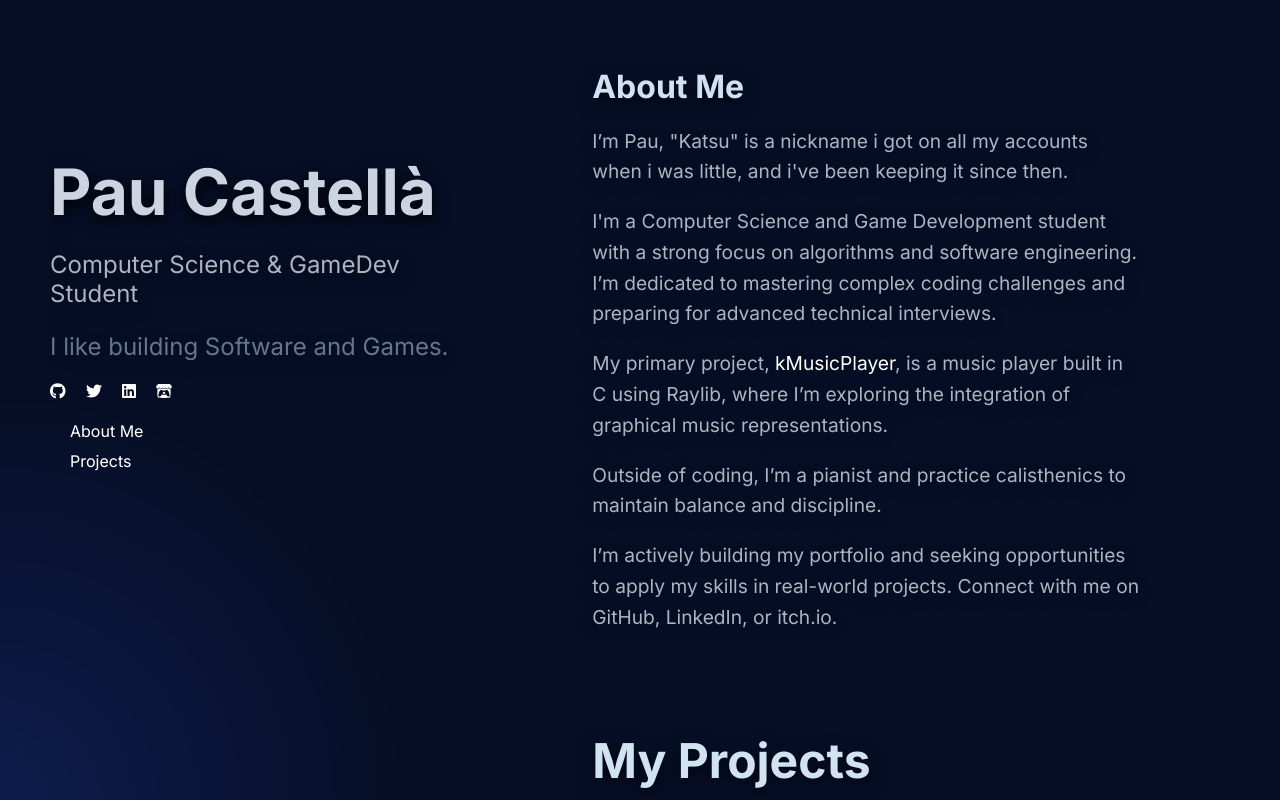
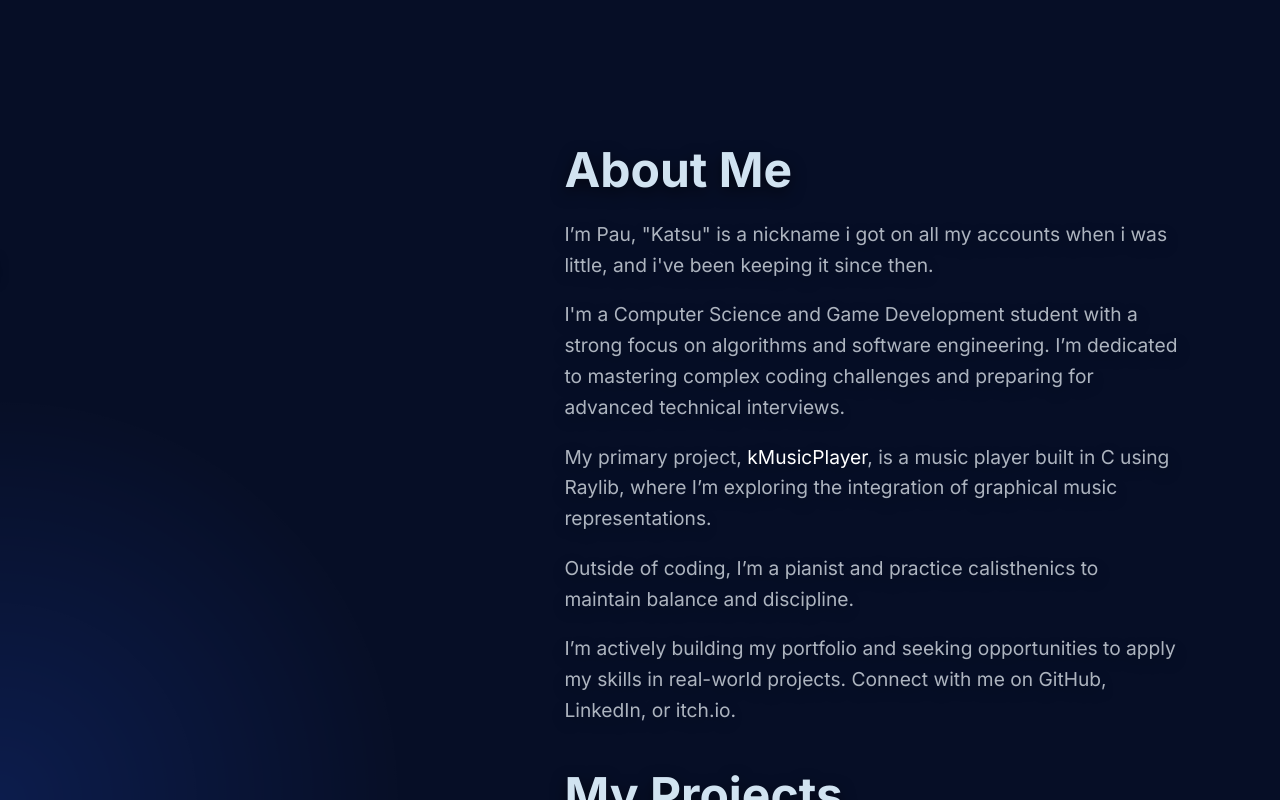
Before and after one commit to notkatsuu/notkatsuu.github.io, a React (Create React App) app in the folder portfolio/: page / in a window 1280 px wide. Built offline with nearby package versions, Linux system fonts and the light colour scheme.

Commit message:
Padding Content Solved

```diff
--- a/portfolio/src/App.css
+++ b/portfolio/src/App.css
@@ -2,7 +2,6 @@
 
     scroll-behavior: smooth !important;
 }
-
 
 
 body {
@@ -38,30 +37,68 @@ body {
     pointer-events: none;
     transform: translate(-50%, -50%);
     mix-blend-mode: overlay;
+    z-index: 101;
+}
+
+.sidebar-container {
+    position: sticky;
+    width: 80%; /* Adjusted width for the sidebar */
+    height: 100vh;
+    display: flex;
+    flex-direction: column;
+    overflow-y: hidden;
+
+}
+
+@keyframes slide-in {
+    0% {
+        left: -500px; /* Move the sidebar to the left edge of its parent container */
+    }
+    100% {
+        left: 0; /* Move the sidebar to its original position */
+    }
 }
 
 .sidebar {
-    position: sticky;
+    position: absolute;
     top: 0;
+    left: 0;
     display: flex;
     flex-direction: column;
-    width: 80%; /* Adjusted width for the sidebar */
-    height: 100vh;
+    height: 100%;
     margin-left: 50px;
+    max-height: 100vh;
+    width: 500px;
     padding-top: 100px;
-    overflow-y: auto; /* Make the sidebar itself scrollable */
+    overflow: hidden; /* Add this line */
+    animation: slide-in 1s forwards;
 }
 
 .content {
+    position: relative; /* Make sure the .content is relative so it can be moved */
+    animation: slide-up 1s forwards; /* Apply the animation */
     overflow-y: auto;
     width: 100%;
     height: 100vh;
-
     padding-right: 100px;
+    padding-top: 100px;
 }
 
-@media screen and (max-width: 1000px) {
+@keyframes slide-up {
+    0% {
+        bottom: -500px; /* Move the .content down */
+    }
+    100% {
+        bottom: 0; /* Move the .content to its original position */
+    }
+}
+
+@media screen and (max-width: 1184px) {
     .sidebar {
+        display: none;
+    }
+
+    .sidebar-container {
         display: none;
     }
 
@@ -69,6 +106,7 @@ body {
         font-size: 0.5em;
         padding: 5px;
     }
+
     .filter-bubble {
         background-color: #ff4c60;
         color: #ffffff;
@@ -77,9 +115,20 @@ body {
         cursor: pointer;
     }
 
+
+    .sticky-title {
+        position: sticky;
+        top: 0;
+        z-index: 100; /* Ensure the title is above other content */
+        background-color: #060e26; /* Same as body background color */
+        padding: 10px;
+        width: 100%;
+    }
+
     .content {
-        padding-left: 60px;
-        padding-right: 60px;
+        padding-left: 120px;
+        padding-right: 120px;
+        padding-top: 0;
     }
 
     .project-list {
--- a/portfolio/src/App.js
+++ b/portfolio/src/App.js
@@ -8,26 +8,28 @@ import AboutMe from "./components/AboutMe";
 
 import { Helmet } from 'react-helmet';
 
+function App() {
 
 
-
-function App() {
     return (
         <div className="App">
             <Helmet>
                 <title>Pau Castellà - Portfolio</title>
                 <link rel="icon" href="/images/favicon-16x16.png" />
             </Helmet>
-            <div className="sidebar">
-                <Hero />
-                <NavBar />
+            <div className="sidebar-container">
+                <div className="sidebar">
+                    <Hero/>
+                    <NavBar/>
+                </div>
             </div>
             <div className="content">
                 <section id="about">
+                    <h2 className="sticky-title">About Me</h2>
                     <AboutMe/>
                 </section>
                 <section id="projects">
-                    <h2>My Projects</h2>
+                    <h2 className="sticky-title">My Projects</h2>
                     <ProjectList/>
                 </section>
                 {/* Add more content here */}
--- a/portfolio/src/components/AboutMe.css
+++ b/portfolio/src/components/AboutMe.css
@@ -1,12 +1,12 @@
 /* src/components/AboutMe.css */
 #about {
-    padding: 20px;
     color: #d1e3f1;
 }
 
 #about h2 {
-    font-size: 2rem;
+    font-size: 3rem;
     color: #d1e3f1;
+    padding-left: 40px;
     margin-bottom: 20px;
     text-shadow: 0 5px 15px rgba(0, 0, 0, 0.6);
 }
@@ -16,6 +16,7 @@
     line-height: 1.6;
     color: #adb4bf;
     text-shadow: 0 5px 15px rgba(0, 0, 0, 0.3);
+    padding-left: 40px;
 }
 
 a {
@@ -26,3 +27,13 @@ a {
 a:hover {
     color: #ff4c60;
 }
+
+@media screen and (max-width: 1184px) {
+    #about h2 {
+        font-size: 1.4rem;
+        color: #d1e3f1;
+        padding-left: 40px;
+        margin-bottom: 20px;
+        text-shadow: 0 5px 15px rgba(0, 0, 0, 0.6);
+    }
+}
--- a/portfolio/src/components/AboutMe.js
+++ b/portfolio/src/components/AboutMe.js
@@ -5,7 +5,7 @@ import './AboutMe.css';
 function AboutMe() {
     return (
         <section id="about">
-            <h2>About Me</h2>
+
             <p>
                 I’m Pau, "Katsu" is a nickname i got on all my accounts when i was little, and i've been keeping it since then.
             </p>
--- a/portfolio/src/components/Hero.css
+++ b/portfolio/src/components/Hero.css
@@ -16,6 +16,7 @@
     margin-bottom: 20px;
     font-weight: lighter;
     color: #adb4bf;
+    width: max-content;
     text-shadow: 0 5px 15px rgba(0, 0, 0, 0.6);
 }
 
--- a/portfolio/src/components/NavBar.css
+++ b/portfolio/src/components/NavBar.css
@@ -4,12 +4,13 @@ nav {
     display: flex;
     flex-direction: column;
     align-items: flex-start;
-    padding: 20px;
+    padding-top: 30px;
 }
 
 nav a {
     color: #ffffff;
     text-decoration: none;
+    font-size: 1.5rem;
     margin-bottom: 10px;
     transition: color 0.3s ease; /* Add this line */
 }
--- a/portfolio/src/components/NavBar.js
+++ b/portfolio/src/components/NavBar.js
@@ -1,11 +1,17 @@
-// src/components/NavBar.js
-import React from 'react';
+// NavBar.js
+import React, { useEffect } from 'react';
 import './NavBar.css';
 
 function NavBar() {
+    useEffect(() => {
+        const links = document.querySelectorAll('nav a');
+        links.forEach((link, index) => {
+            link.style.animationDelay = `${index * 0.2}s`; // Delay the start of animation for each link
+        });
+    }, []);
+
     return (
         <nav>
-
             <a href="#about">About Me</a>
             <a href="#projects">Projects</a>
         </nav>
--- a/portfolio/src/components/ProjectCard.css
+++ b/portfolio/src/components/ProjectCard.css
@@ -21,8 +21,8 @@
 }
 
 .project-card:hover {
-    transform: scale(1.05);
-    background-color: rgba(255, 255, 255, 0.06);
+    transform: scale(1.01);
+    background-color: rgba(255, 255, 255, 0.03);
 }
 
 .project-image {
--- a/portfolio/src/components/ProjectList.css
+++ b/portfolio/src/components/ProjectList.css
@@ -101,3 +101,17 @@ select::after {
 select:focus {
     background-color: #1b2436;
 }
+
+
+@media screen and (max-width: 1184px) {
+
+
+    #projects h2 {
+        font-size: 1.4rem;
+        color: #d1e3f1;
+        margin-bottom: 30px;
+        margin-top: 0;
+        padding-left: 40px;
+        text-shadow: 0 5px 15px rgba(0, 0, 0, 0.6);
+    }
+}
--- a/portfolio/src/components/ProjectList.js
+++ b/portfolio/src/components/ProjectList.js
@@ -53,7 +53,7 @@ const projects = [
         categories: ['Software', 'Web', 'University'],
         languages: ['Java', 'SpringBoot', 'Git', 'SQL', 'MySQL'],
         image: '/images/Spring.png',
-        link: 'https://notkatsuu.itch.io/sneaky'
+        link: 'https://github.com/notkatsuu/AutoCarRent'
     }
 
     // Add more projects here
```
